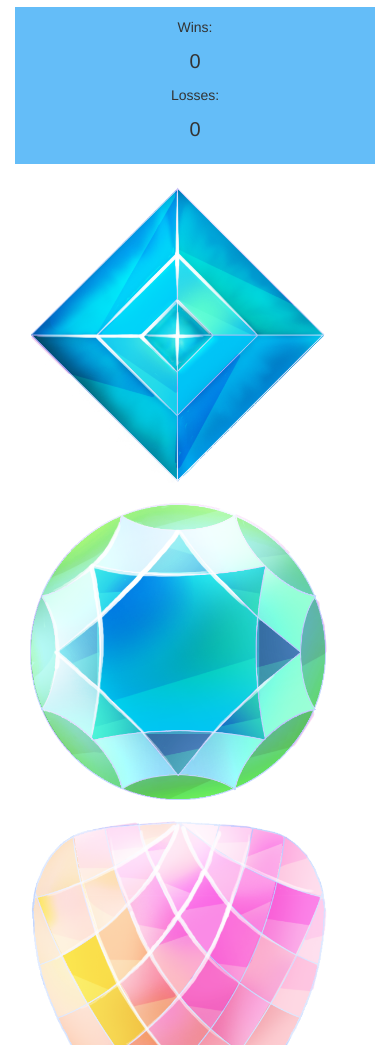
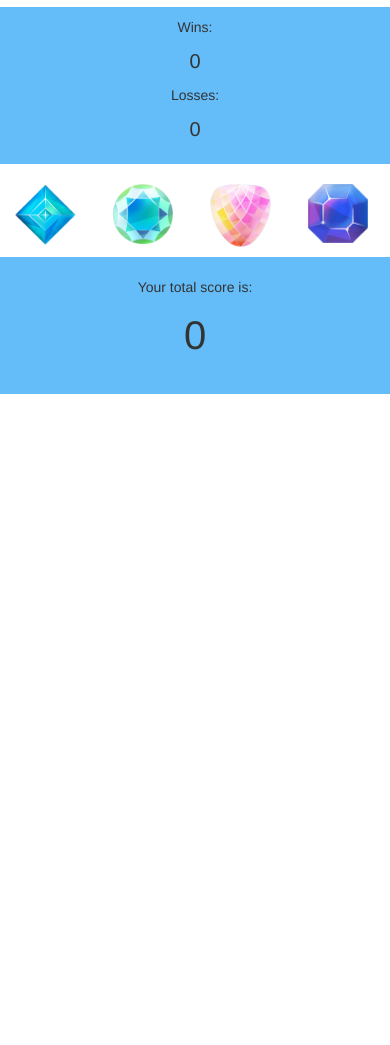
Before and after one commit to Jcobb27/unit-4-game, a plain HTML site: page index.html in a window 390 px wide. Shown: the part 710-1755 px from the top of the page. After the commit the page ends 1114 px from the top, so only its background shows below. Drawn offline with nearby package versions, Linux system fonts and the light colour scheme.

Commit message:
responsiveness

```diff
--- a/index.html
+++ b/index.html
@@ -35,32 +35,41 @@
                 Each time the game starts, the value of each crystal will change.
             </p>
         </div>
-        <div class="row"></div>
+        <div class="row">
             <div class="col-md-4 col-md-offset-1" id="randomBox">
             </div>
             <div class="col-md-4 col-md-offset-1" id="winsLossesBox">
                 <p>Wins:</p>
-            <p><span id = "wins-text"></span></p>
+                <p>
+                    <span id="wins-text"></span>
+                </p>
                 <p>Losses:</p>
-            <p><span id = "losses-text"></span></p>
+                <p>
+                    <span id="losses-text"></span>
+                </p>
             </div>
-        <div class="row"></div>
-        <div class="col-md-3">
-            <img class = "crystal-choice" id = "blue" src="assets/images/blue_gem.png">
         </div>
-        <div class="col-md-3">
-            <img class = "crystal-choice" id = "green" src="assets/images/green_gem.png">
+        <div class="row">
+            <div class="col-xs-3 col-sm-3">
+                <img class="crystal-choice" id="blue" src="assets/images/blue_gem.png">
             </div>
-        <div class="col-md-3">
-            <img class = "crystal-choice" id = "pink" src="assets/images/pink_gem.png">
+            <div class="col-xs-3 col-sm-3">
+                <img class="crystal-choice" id="green" src="assets/images/green_gem.png">
             </div>
-        <div class="col-md-3">
-            <img class = "crystal-choice" id = "purple" src="assets/images/purple_gem.png">
+            <div class="col-xs-3 col-sm-3">
+                <img class="crystal-choice" id="pink" src="assets/images/pink_gem.png">
             </div>
-        <div class = "row"></div>
-        <div class = "col-md-4 col-md-offset-1" id="scoreBox">
+            <div class="col-xs-3 col-sm-3">
+                <img class="crystal-choice" id="purple" src="assets/images/purple_gem.png">
+            </div>
+        </div>
+        <div class="row">
+            <div class="col-md-4 col-md-offset-1" id="scoreBox">
                 <p>Your total score is:</p>
-            <p><span id = "total-score"></span></p>
+                <p>
+                    <span id="total-score"></span>
+                </p>
+            </div>
         </div>
     </div>
 </body>
```
Also changed, not shown: assets/css/style.css (+11 -1 lines). Lines whose indentation alone changed are shown as unchanged.
